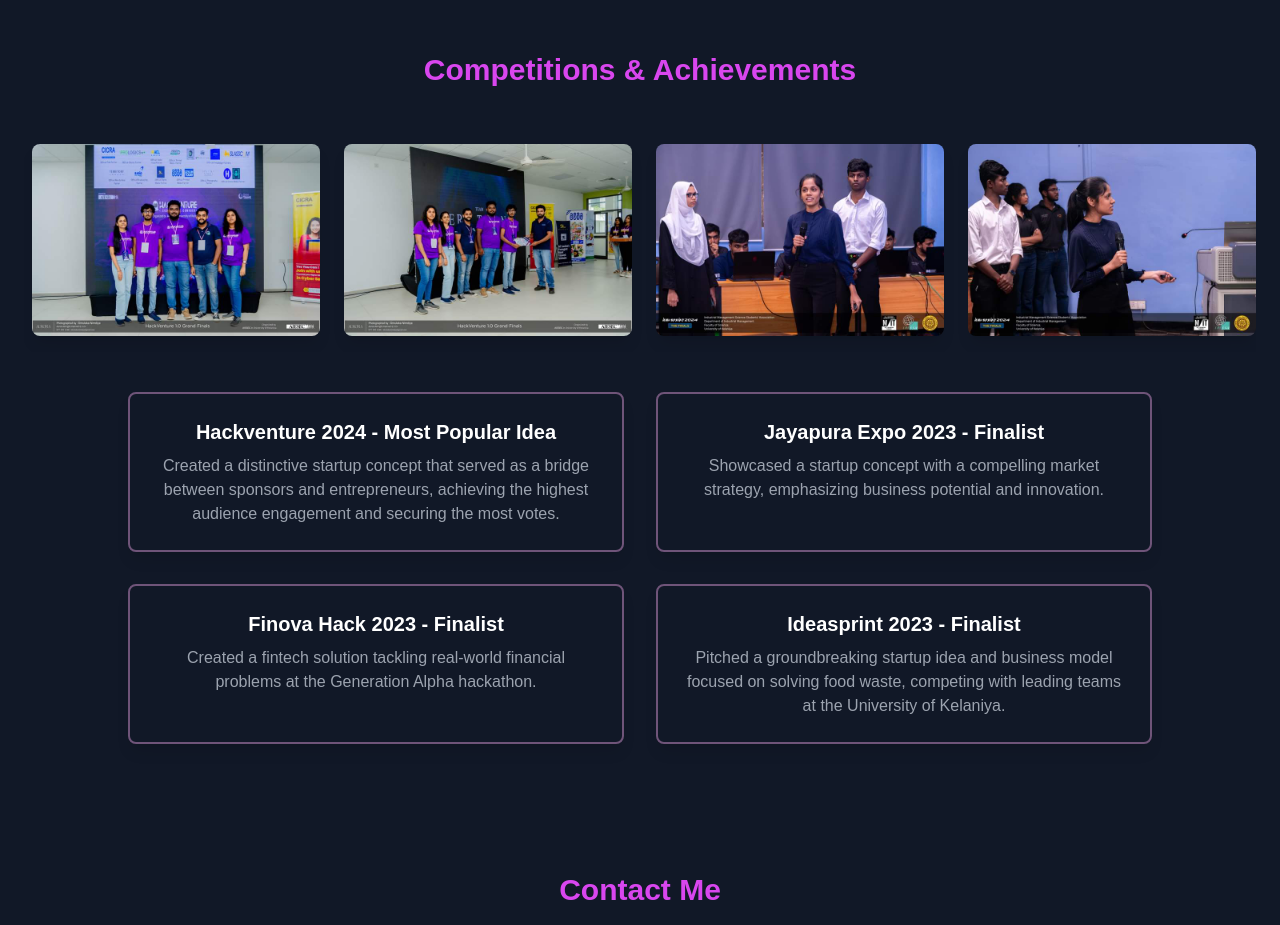
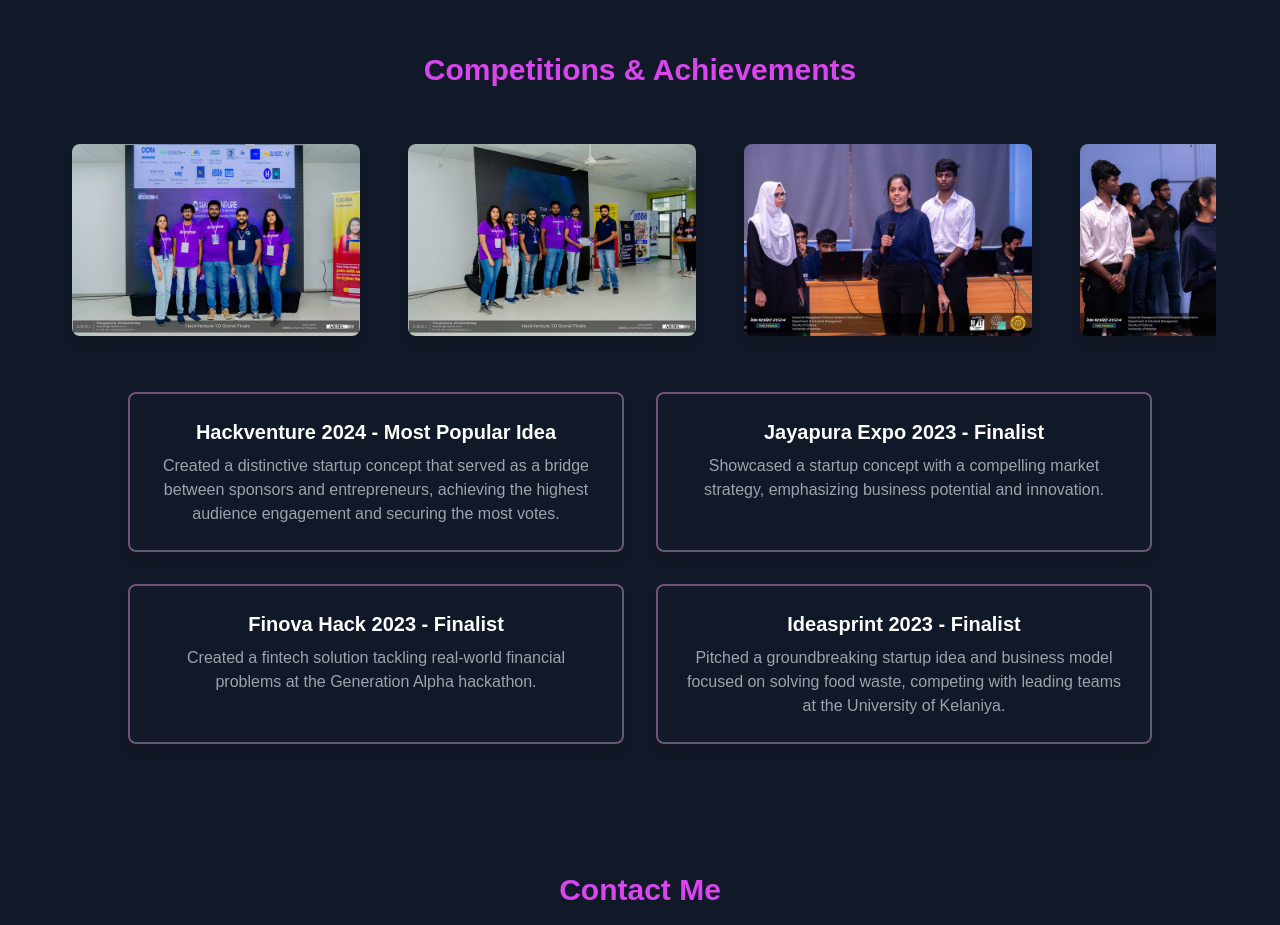
Before and after one commit to Mithushana-08/my_portfolio, a plain HTML site: page index.html in a window 1280 px wide. Shown: the part 3680-4605 px from the top of the page. Drawn offline with nearby package versions, Linux system fonts and the light colour scheme.

Commit message:
fix: adjust horizontal scroll view spacing for improved layout

```diff
--- a/index.html
+++ b/index.html
@@ -529,7 +529,7 @@
             <h2 class="text-3xl font-semibold section-title mb-10">Competitions & Achievements</h2>
 
             <!-- Horizontal Scroll View for Achievement Images -->
-            <div class="flex overflow-x-auto space-x-6 py-4 px-2 scrollbar-thin scrollbar-thumb-purple-500 scrollbar-track-gray-700 mb-10" style="scrollbar-width: thin; margin-left: 1.5rem; margin-right: 1.5rem;">
+            <div class="flex overflow-x-auto space-x-12 py-4 px-2 scrollbar-thin scrollbar-thumb-purple-500 scrollbar-track-gray-700 mb-10 mx-16" style="scrollbar-width: thin;">
                 <img src="assets/1.jpg" alt="Achievement 1" class="h-48 w-auto rounded-lg shadow-lg object-cover flex-shrink-0">
                 <img src="assets/2.jpg" alt="Achievement 2" class="h-48 w-auto rounded-lg shadow-lg object-cover flex-shrink-0">
                 <img src="assets/3.jpg" alt="Achievement 3" class="h-48 w-auto rounded-lg shadow-lg object-cover flex-shrink-0">
```
